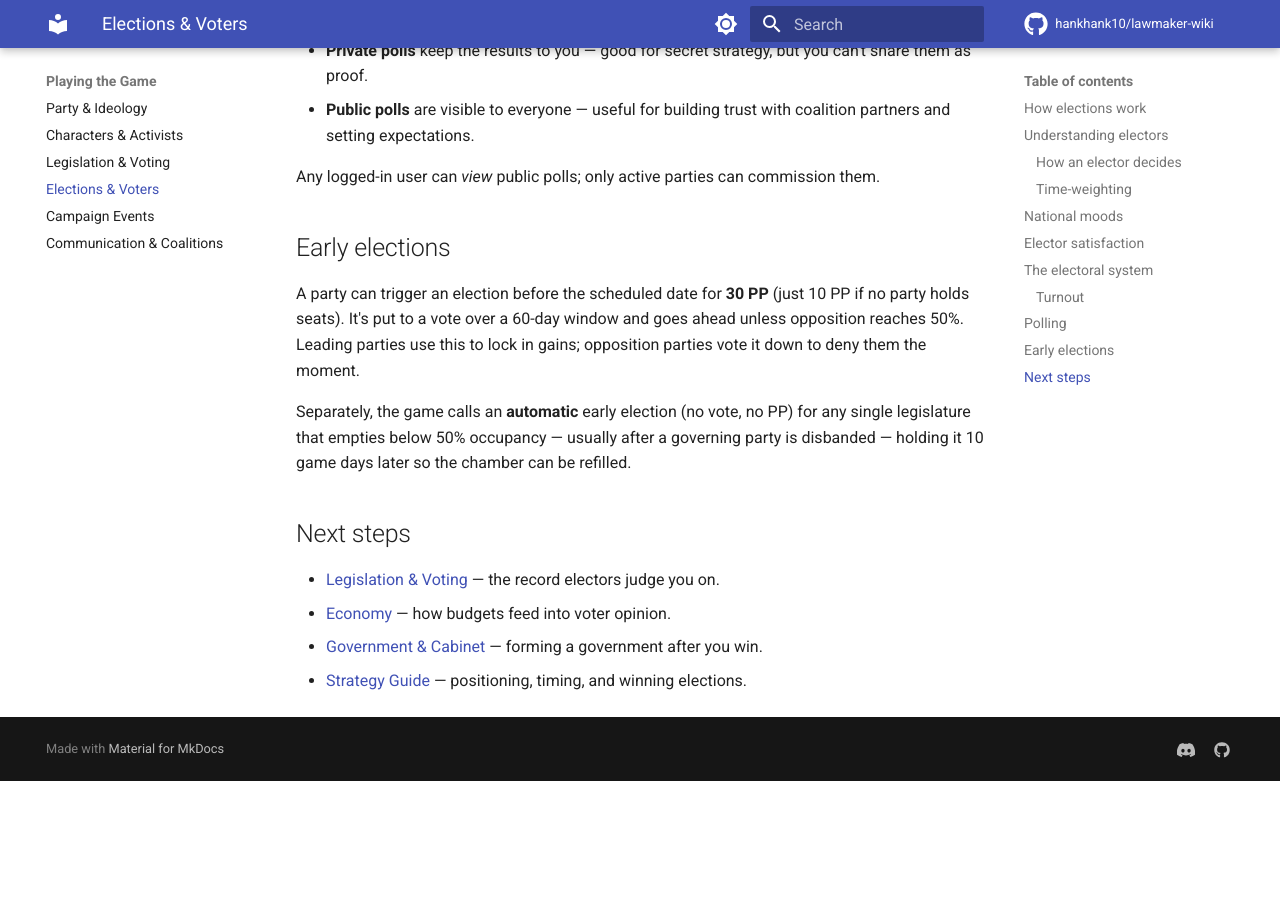
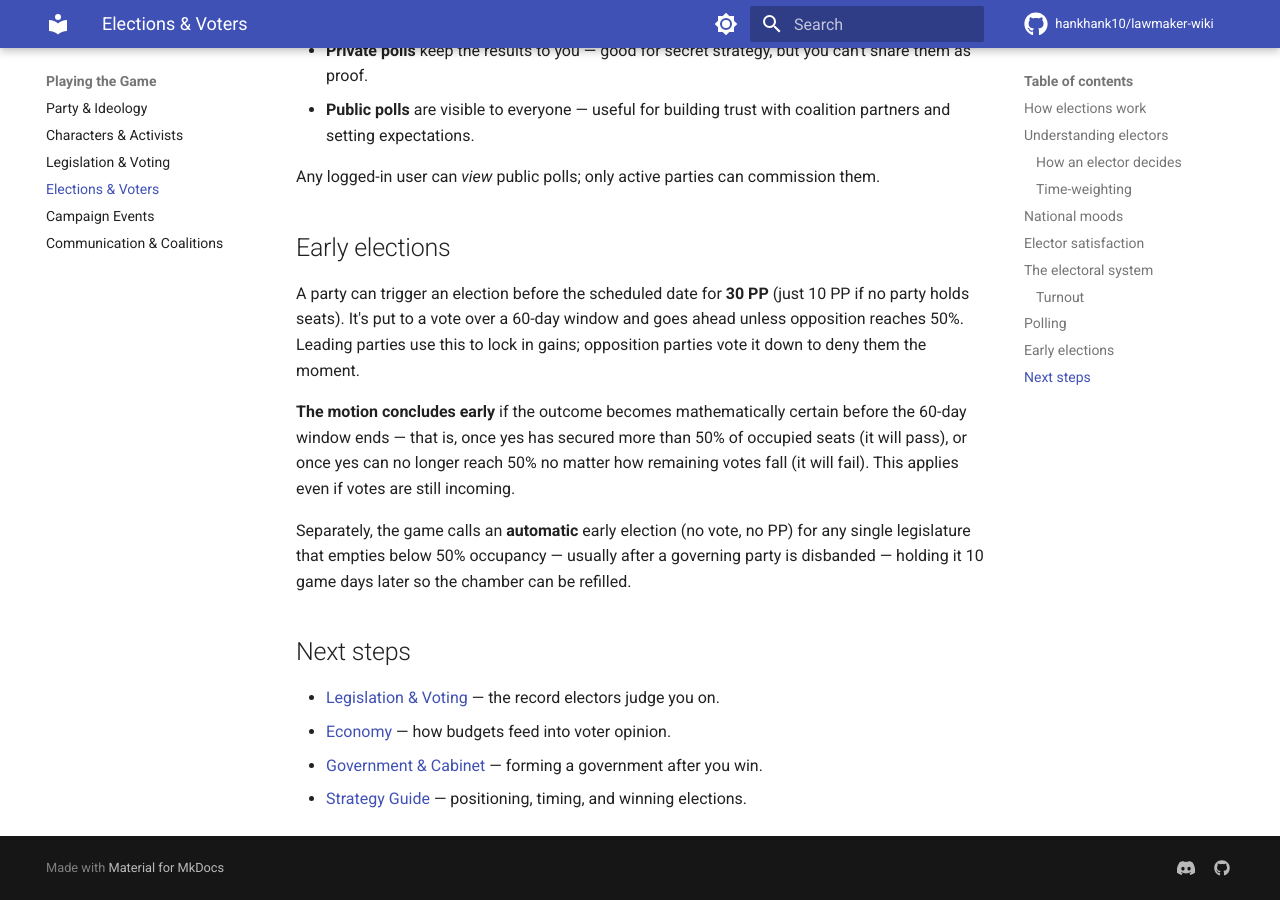
Before and after one commit to hankhank10/lawmaker-wiki, an MkDocs documentation site: the page built from docs/gameplay/elections.md, in a window 1280 px wide and 900 px high, scrolled down 3172 px. Built offline with MkDocs 1.6.1 and Material for MkDocs 9.7.7, drawn with Linux system fonts in a browser that asks for light colours; comment, search, counter and statistics services are not loaded; before the commit the page ends 3953 px from its top, so only the background shows below that.

Commit message:
📝 Sync from private repo
Auto-synced from hankhank10/lawmaker/game-manual

```diff
--- a/docs/gameplay/elections.md
+++ b/docs/gameplay/elections.md
@@ -84,6 +84,8 @@ Any logged-in user can *view* public polls; only active parties can commission t
 
 A party can trigger an election before the scheduled date for **30 PP** (just 10 PP if no party holds seats). It's put to a vote over a 60-day window and goes ahead unless opposition reaches 50%. Leading parties use this to lock in gains; opposition parties vote it down to deny them the moment.
 
+**The motion concludes early** if the outcome becomes mathematically certain before the 60-day window ends — that is, once yes has secured more than 50% of occupied seats (it will pass), or once yes can no longer reach 50% no matter how remaining votes fall (it will fail). This applies even if votes are still incoming.
+
 Separately, the game calls an **automatic** early election (no vote, no PP) for any single legislature that empties below 50% occupancy — usually after a governing party is disbanded — holding it 10 game days later so the chamber can be refilled.
 
 ## Next steps
```
